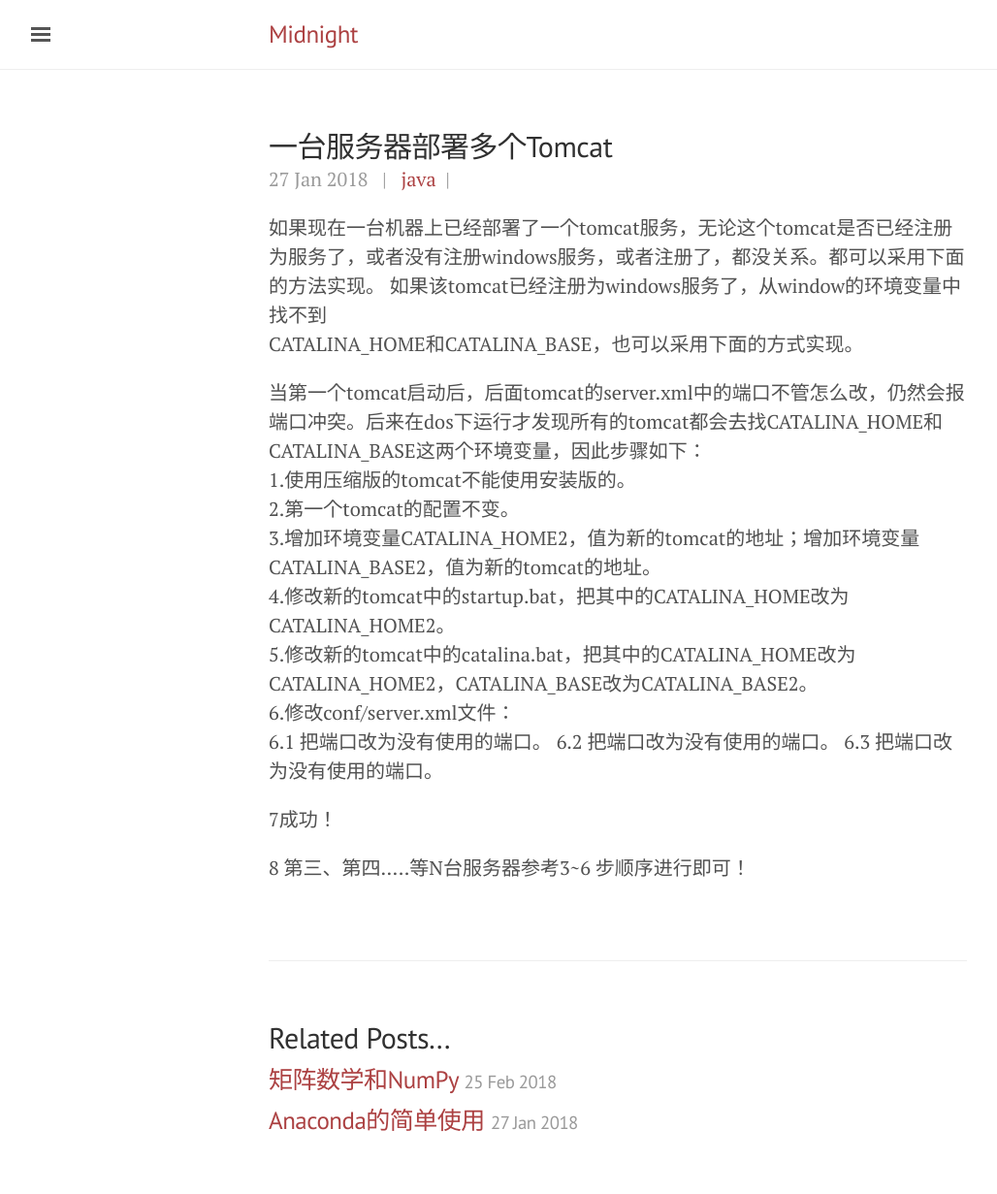
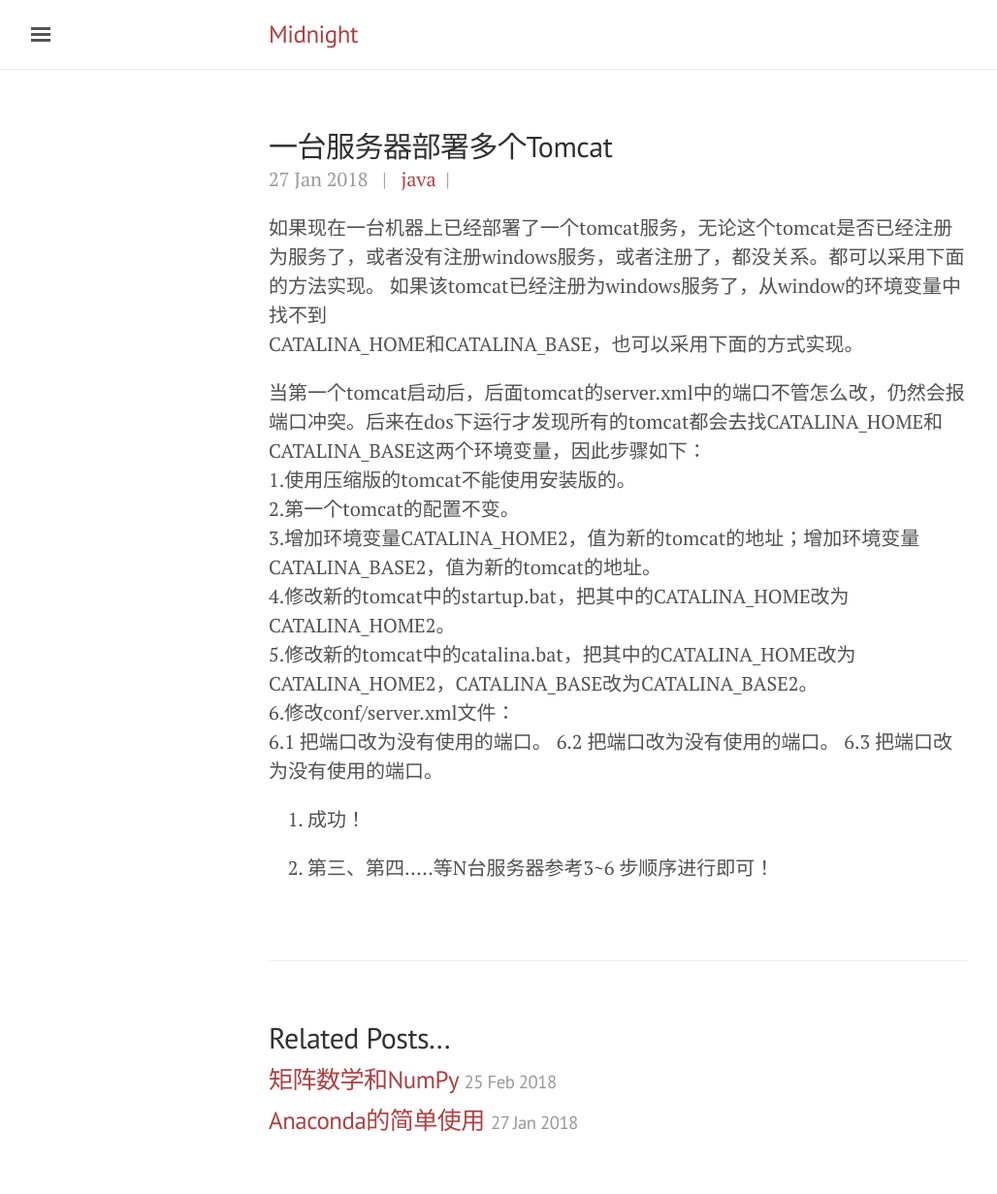
Before and after one commit to midnight2104/midnight2104.github.io, a Jekyll site: the page built from _posts/2018-1-27-一台服务器部署多个Tomcat.md, in a window 1280 px wide. Shown: the whole page at 97% size, without its empty margins (3-1031 px from the left). Built offline with Jekyll 4.4.1, drawn with Linux system fonts in a browser that asks for light colours.

Commit message:
Update 2018-1-27-一台服务器部署多个Tomcat.md

```diff
--- a/_posts/2018-1-27-一台服务器部署多个Tomcat.md
+++ b/_posts/2018-1-27-一台服务器部署多个Tomcat.md
@@ -20,9 +20,9 @@ CATALINA_HOME和CATALINA_BASE，也可以采用下面的方式实现。
   maxThreads="150" minSpareThreads="25" maxSpareThreads="75"
   enableLookups="false" redirectPort="8443" acceptCount="100"
   connectionTimeout="20000" disableUploadTimeout="true" /> 把端口改为没有使用的端口。
-6.3<Connector port="8009"
+6.3 <Connector port="8009"
   enableLookups="false" redirectPort="8443" protocol="AJP/1.3" /> 把端口改为没有使用的端口。
 
-7成功！
+7. 成功！
 
-8 第三、第四.....等N台服务器参考3~6 步顺序进行即可！
+8. 第三、第四.....等N台服务器参考3~6 步顺序进行即可！
```
